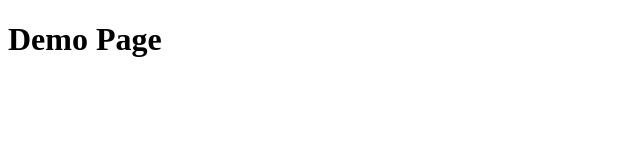
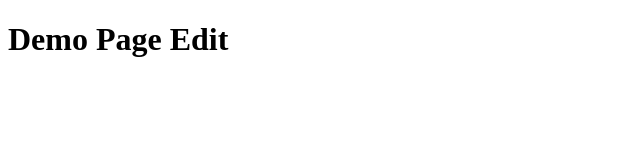
Before and after one commit to adrianrfx/adrianrfx.github.io, a plain HTML site: page index.html in a window 1280 px wide. Shown: the whole page, without its empty margins (0-640 px from the left). Drawn offline with Linux system fonts and the light colour scheme.

Commit message:
vs code test edit

```diff
--- a/index.html
+++ b/index.html
@@ -6,7 +6,7 @@
     <title>Demo Page</title>
 </head>
 <body>
-    <h1>Demo Page</h1>
+    <h1>Demo Page Edit</h1>
 
     <script src="app.js"></script>
 
```
